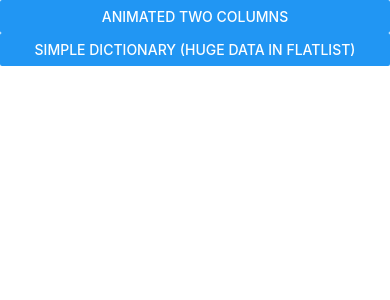
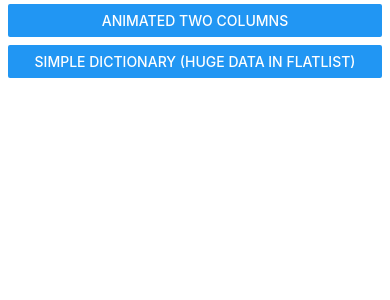
Before and after one commit to vovkasm/RnLiveListDemo, a React Native app: screen / in a window 390 px wide. Shown: the top 300 px of the page. Built offline with nearby package versions, Linux system fonts and the light colour scheme.

Commit message:
some visual tuning for android

```diff
--- a/App.tsx
+++ b/App.tsx
@@ -1,6 +1,7 @@
 import React from 'react';
-import { Button, SafeAreaView, StyleSheet } from 'react-native';
+import { SafeAreaView, StyleSheet } from 'react-native';
 import { Navigation } from 'react-native-navigation';
+import { Button } from './Button';
 
 const App = () => (
   <SafeAreaView style={styles.container}>
--- /dev/null
+++ b/Button.tsx
@@ -0,0 +1,16 @@
+import React from 'react';
+import { Button as RNButton, ButtonProps as RNButtonProps, StyleSheet, View } from 'react-native';
+
+export type ButtonProps = RNButtonProps;
+export const Button = (props: ButtonProps) => (
+  <View style={styles.container}>
+    <RNButton {...props} />
+  </View>
+);
+
+const styles = StyleSheet.create({
+  container: {
+    marginHorizontal: 8,
+    marginVertical: 4,
+  },
+});
```
Also changed, not shown: SimpleDict.tsx (+6 -7 lines).
